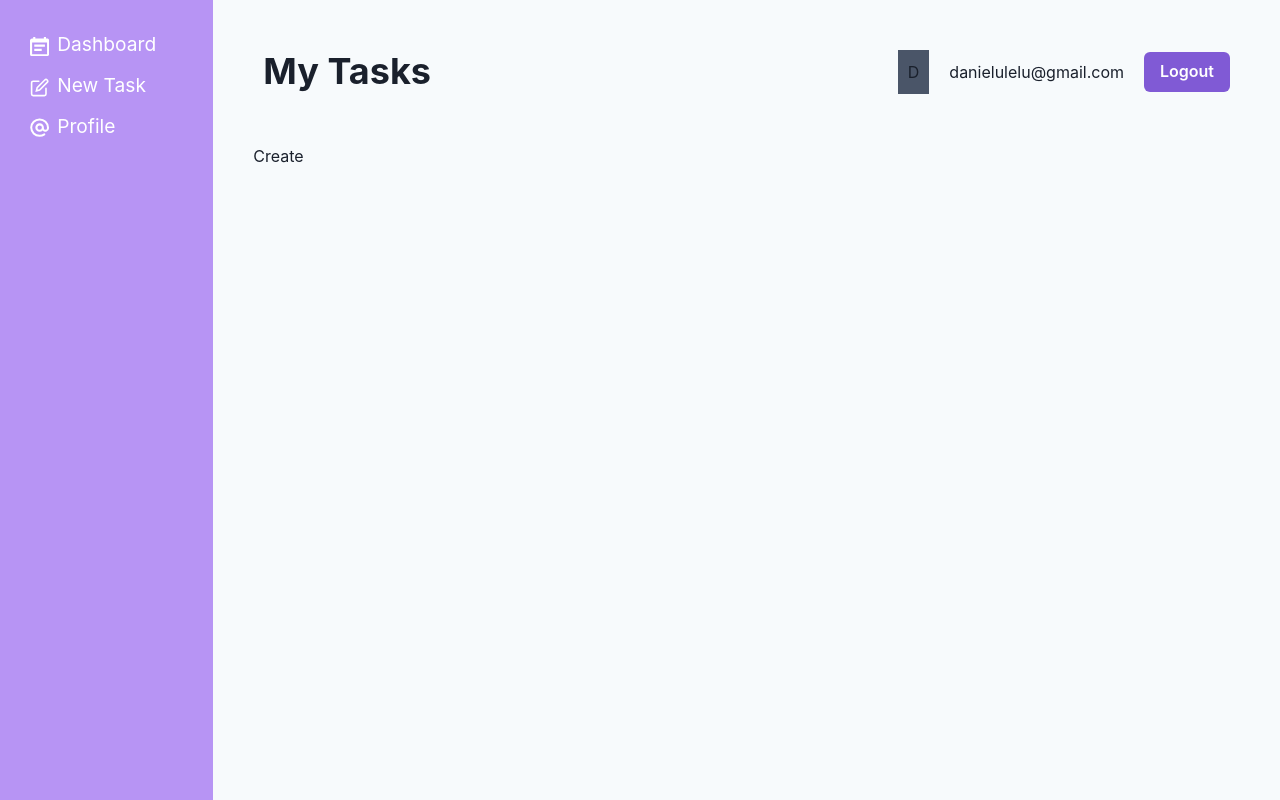
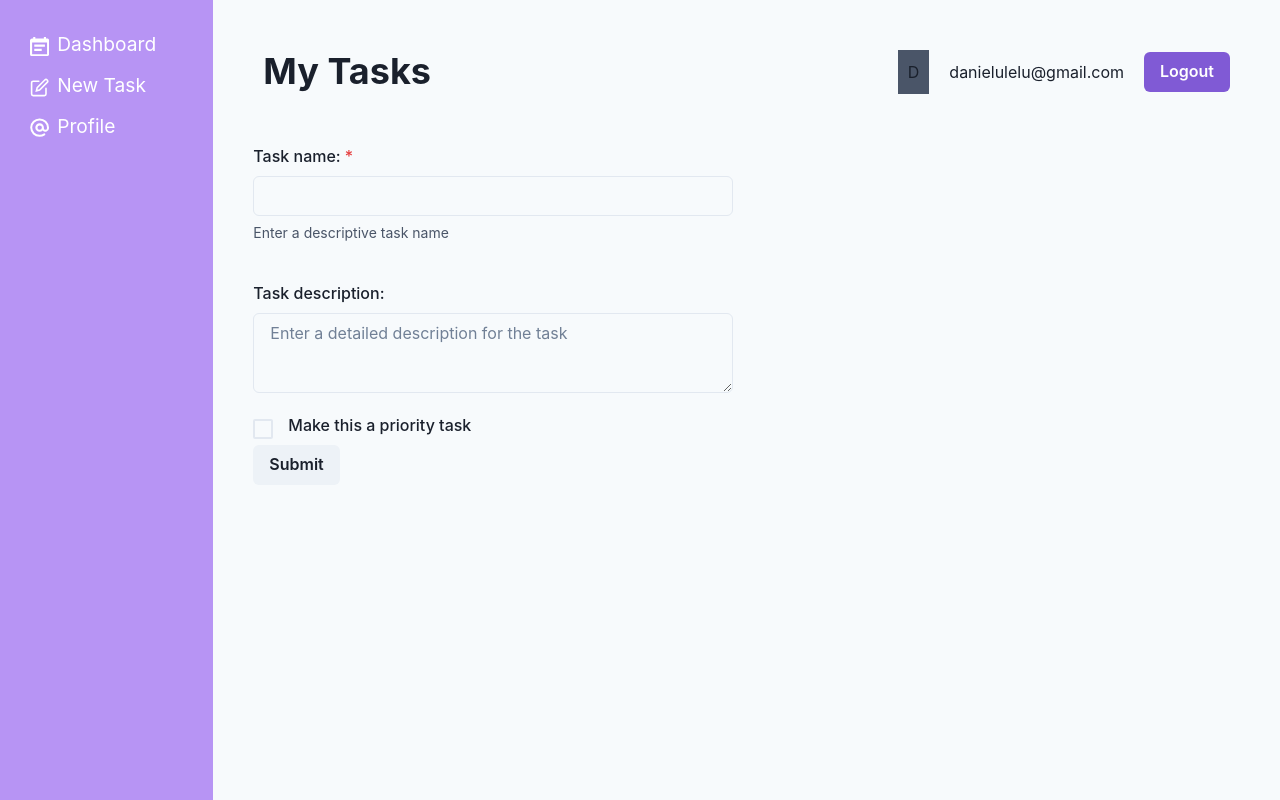
Before and after one commit to danielulelu/react-chakra, a React (Vite) app: page /create in a window 1280 px wide. Built offline with nearby package versions, Linux system fonts and the light colour scheme.

Commit message:
Added form fields and functionalities in the New Task component

```diff
--- a/src/App.jsx
+++ b/src/App.jsx
@@ -8,15 +8,15 @@ import {
 // layouts and a=pages
 import RootLayout from "./layouts/RootLayout";
 import Dashboard, { tasksLoader } from "./pages/Dashboard";
-import Create from "./pages/Create";
+import Create, { createTask } from "./pages/Create";
 import Profile from "./pages/Profile";
 import { ChakraProvider } from '@chakra-ui/react';
 
 // router and routes
 const router = createBrowserRouter(createRoutesFromElements(
   <Route path="/" element={<RootLayout />}>
-    <Route index element={<Dashboard />} loader={tasksLoader}/>
-    <Route path="create" element={<Create />}/>
+    <Route index element={<Dashboard />} loader={tasksLoader} />
+    <Route path="create" element={<Create />} action={createTask} />
     <Route path="profile" element={<Profile />}/>
     </Route>
 
--- a/src/pages/Create.jsx
+++ b/src/pages/Create.jsx
@@ -1,5 +1,54 @@
-export default function Create () {
+import {
+  Box,
+  Input,
+  FormLabel,
+  FormHelperText,
+  FormControl,
+  Textarea,
+  Checkbox,
+  Button
+} from "@chakra-ui/react";
+import { Form, redirect } from "react-router-dom";
+
+export default function Create() {
   return (
-    <div>Create</div>
-  )
+    <Box maxW="480px">
+      <Form method="post" action="/create">
+        <FormControl isRequired mb="40px">
+          <FormLabel>Task name:</FormLabel>
+          <Input type="text" name="title" />
+          <FormHelperText>Enter a descriptive task name</FormHelperText>
+        </FormControl>
+
+        <FormControl>
+          <FormLabel>Task description:</FormLabel>
+          <Textarea
+            placeholder="Enter a detailed description for the task"
+            name="description"
+          />
+        </FormControl>
+
+        <FormControl display="flex" alignItems="centre" mt="20px">
+          <Checkbox name="isPriority" size="lg" colorScheme="purple"/>
+          <FormLabel ml="15px">Make this a priority task</FormLabel>
+        </FormControl>
+
+        <Button type="submit">Submit</Button>
+      </Form>
+    </Box>
+  );
 }
+
+export const createTask = async ({ request }) => {
+  const data = await request.formData()
+
+  const task = {
+    title: data.get('title'),
+    description: data.get('description'),
+    isPriority: data.get('isPriority') === 'true' ? true : false
+  }
+
+  console.log(task)
+
+  return redirect('/')
+}
```
